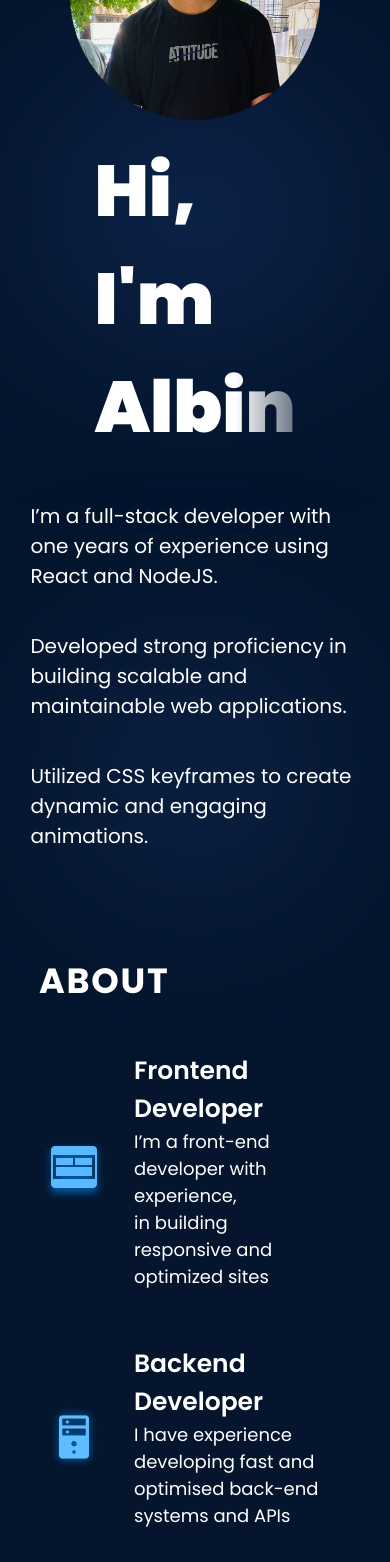
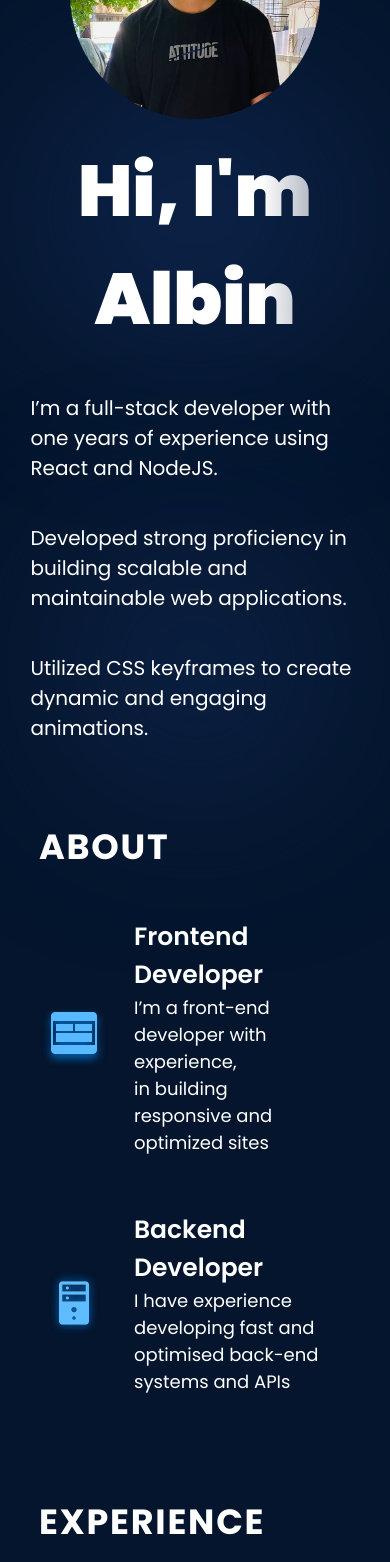
Before and after one commit to albin1616/Portfolio, a React (Create React App) app: page / in a window 390 px wide. Shown: the part 300-1862 px from the top of the page. Built offline with nearby package versions, Linux system fonts and the light colour scheme; a web font is replaced by a local one.

Commit message:
feat: add favicon to portfolio

```diff
--- a/public/index.html
+++ b/public/index.html
@@ -2,7 +2,7 @@
 <html lang="en">
   <head>
     <meta charset="utf-8" />
-    <link rel="icon" href="%PUBLIC_URL%/favicon.ico" />
+    <link rel="icon" href="%PUBLIC_URL%/favicon.png" />
     <meta name="viewport" content="width=device-width, initial-scale=1" />
     <meta name="theme-color" content="#000000" />
     <meta
@@ -24,7 +24,7 @@
       work correctly both with client-side routing and a non-root public URL.
       Learn how to configure a non-root public URL by running `npm run build`.
     -->
-    <title>My portfolio</title>
+    <title>Albin Abraham</title>
   </head>
   <body>
     <noscript>You need to enable JavaScript to run this app.</noscript>
--- a/src/components/About/About.module.css
+++ b/src/components/About/About.module.css
@@ -56,10 +56,13 @@
     background-color: transparent;
     padding-left: 0;
     padding-right: 0;
-    margin-top: 10px;
+   padding-top: 1px;
   }
   .aboutItem {
     padding-left: 0;
     padding-right: 0;
   }
+  .aboutItemText{
+    width: 100%;
+  }
 }
--- a/src/components/Hero/Hero.module.css
+++ b/src/components/Hero/Hero.module.css
@@ -115,9 +115,12 @@
   .content {
     align-items: center;
   }
+  .title{
+    width: 100%;
+    text-align: center;
+  }
   .description {
     line-height: 1.5;
-    /* padding-right: 70px; */
     width: 100%;
     font-size: 20px;
   }
```
Also changed, not shown: public/favicon.png (added), public/manifest.json.
